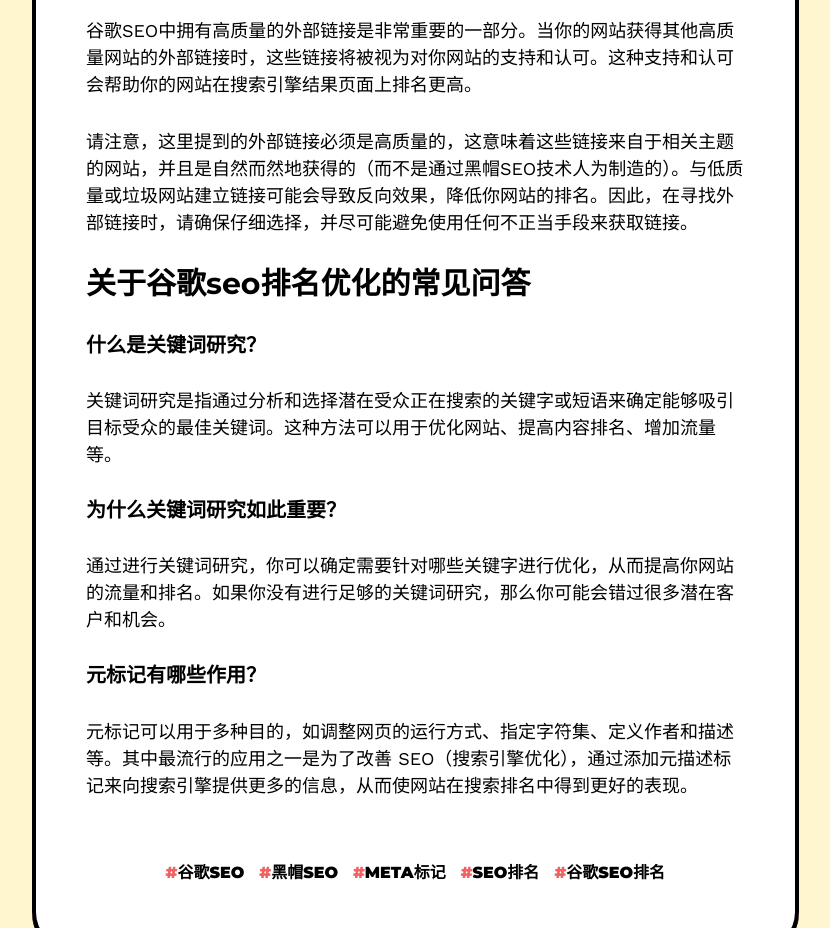
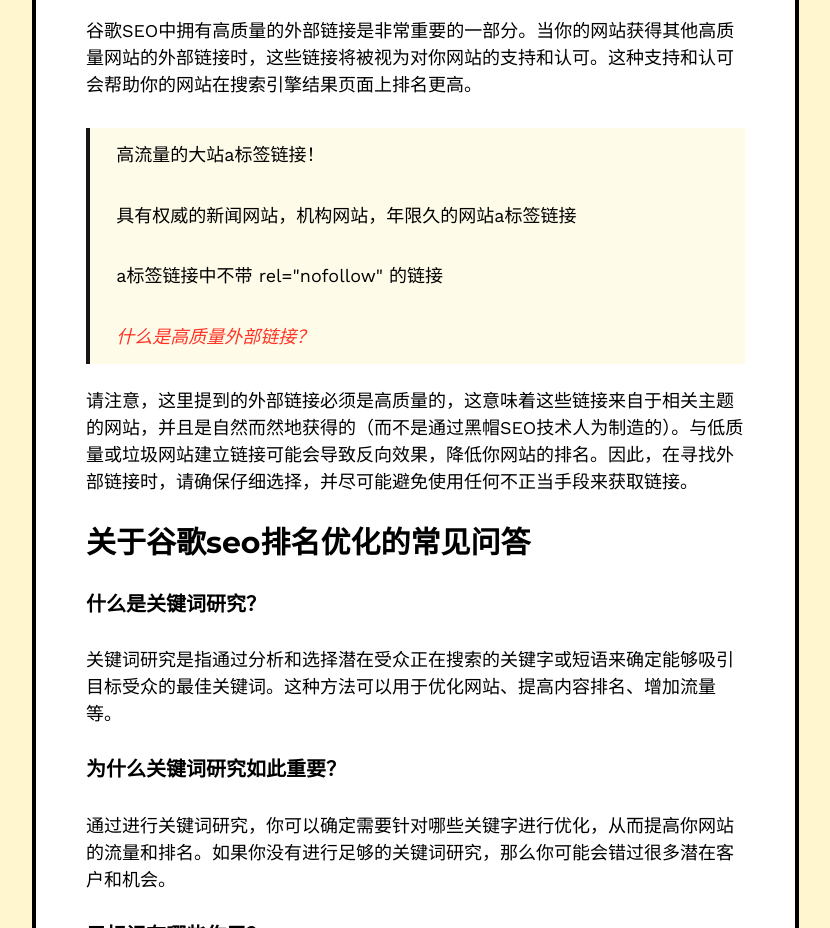
Before and after one commit to shluqu-a/seoset.cc, a plain HTML site: page index.html in a window 1280 px wide. Shown: the part 6660-7588 px from the top of the page, without its empty margins (18-848 px from the left). Drawn offline with Linux system fonts and the light colour scheme.

Commit message:
Update index.html

```diff
--- a/index.html
+++ b/index.html
@@ -560,7 +560,12 @@
 
                                                             <h3 ID="tag_item_126"><strong>拥有高质量的外部链接</strong></h3>
                                                             <p>谷歌SEO中拥有高质量的外部链接是非常重要的一部分。当你的网站获得其他高质量网站的外部链接时，这些链接将被视为对你网站的支持和认可。这种支持和认可会帮助你的网站在搜索引擎结果页面上排名更高。</p>
-
+                                                            <blockquote>
+                                                                <p>高流量的大站a标签链接！</p>
+                                                                <p>具有权威的新闻网站，机构网站，年限久的网站a标签链接</p>
+                                                                <p>a标签链接中不带 rel="nofollow" 的链接</p>
+                                                                <cite>什么是高质量外部链接？</cite>
+                                                            </blockquote>
                                                             <p>请注意，这里提到的外部链接必须是高质量的，这意味着这些链接来自于相关主题的网站，并且是自然而然地获得的（而不是通过黑帽SEO技术人为制造的）。与低质量或垃圾网站建立链接可能会导致反向效果，降低你网站的排名。因此，在寻找外部链接时，请确保仔细选择，并尽可能避免使用任何不正当手段来获取链接。</p>
                                                             <h3><strong>关于谷歌seo排名优化的常见问答</strong></h3>
                                                             <h5><strong>什么是关键词研究？</strong></h5>
```
